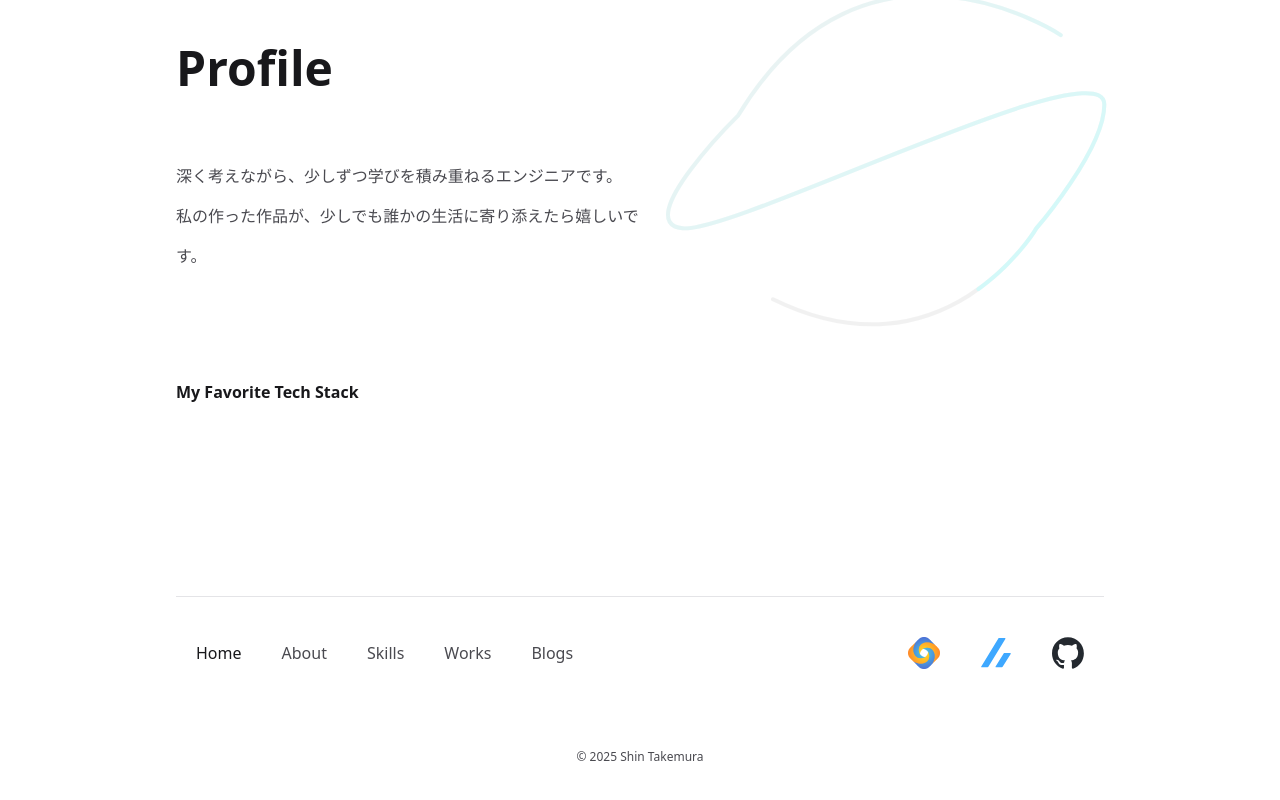
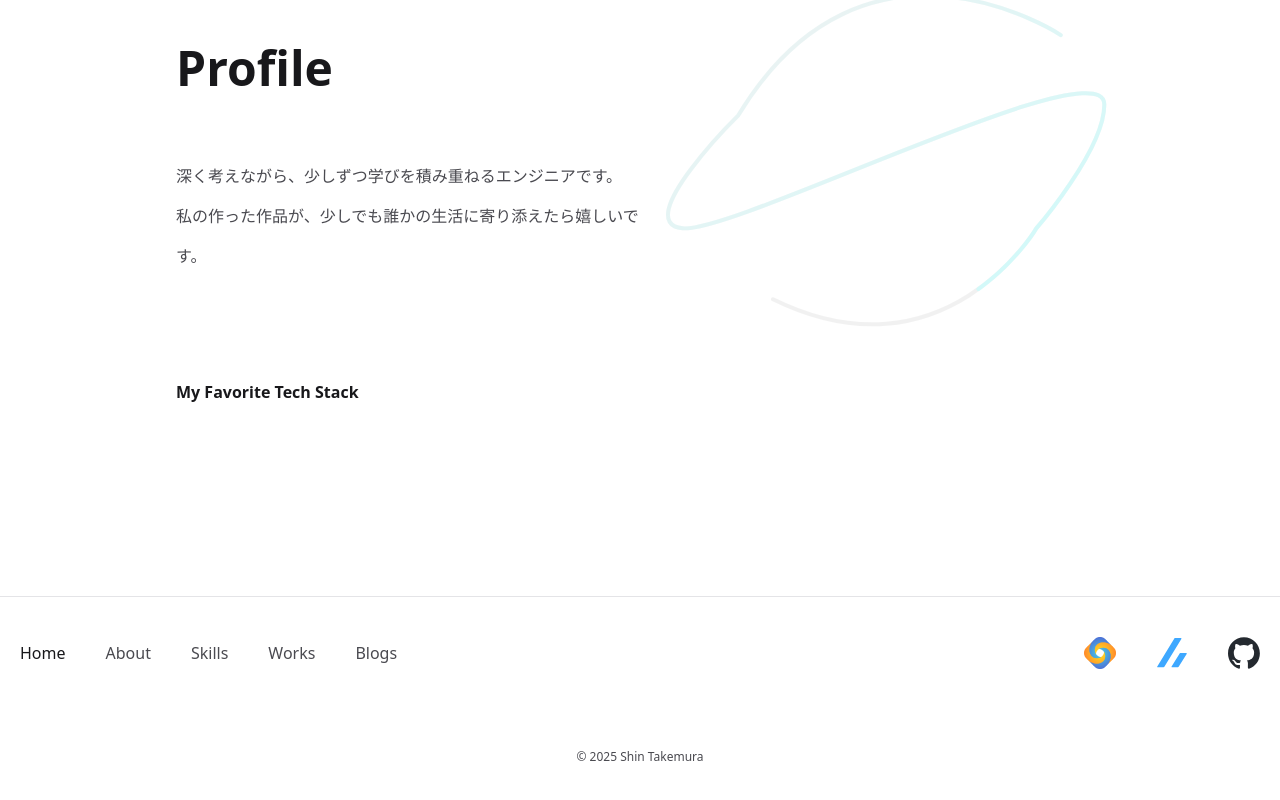
Before and after one commit to shikano35/portfolio-2024, a Next.js app: page / in a window 1280 px wide. Shown: the part 280-1080 px from the top of the page. Built offline with nearby package versions, Linux system fonts and the light colour scheme.

Commit message:
feat: remove Container component

```diff
--- a/src/layouts/Footer/index.tsx
+++ b/src/layouts/Footer/index.tsx
@@ -1,13 +1,11 @@
 import { Border } from "@/components/Border";
 import { FadeIn, FadeInWithStagger } from "@/components/FadeIn";
 import { LinksNav } from "@/components/LinksNav";
-import { Container } from "@/components/Container";
 
 export function Footer() {
   const currentYear = new Date().getFullYear();
   return (
     <footer>
-      <Container>
       <Border className="flex flex-col" />
       <FadeInWithStagger>
         <div className="flex justify-center md:justify-start pb-16 pt-8 md:pb-10">
@@ -17,7 +15,6 @@ export function Footer() {
           &copy; {currentYear} Shin Takemura
         </FadeIn>
       </FadeInWithStagger>
-      </Container>
     </footer>
   );
 }
```
Lines whose indentation alone changed are shown as unchanged.
